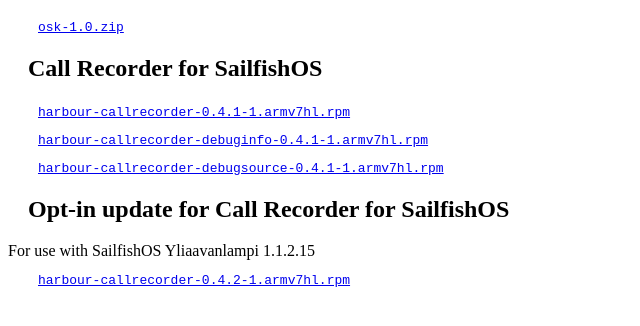
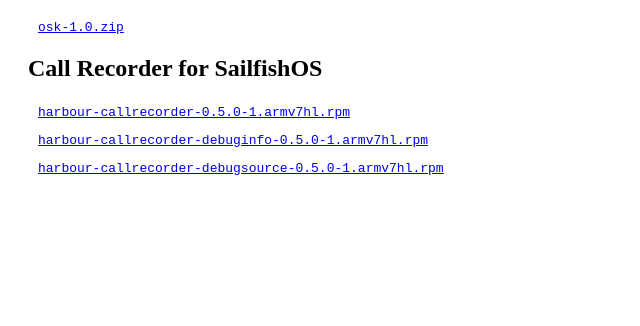
Before and after one commit to dpurgin/dpurgin.github.io, a plain HTML site: page index.html in a window 1280 px wide. Shown: the part 110-436 px from the top of the page, without its empty margins (0-640 px from the left). Drawn offline with Linux system fonts and the light colour scheme.

Commit message:
harbour-callrecorder 0.5.0 added

```diff
--- a/index.html
+++ b/index.html
@@ -27,11 +27,8 @@
         <a href="releases/osk/osk-1.0.zip">osk-1.0.zip</a>
 
         <h2>Call Recorder for SailfishOS</h2>
-            <div><a href="releases/harbour-callrecorder/harbour-callrecorder-0.4.1-1.armv7hl.rpm">harbour-callrecorder-0.4.1-1.armv7hl.rpm</a></div>
-            <div><a href="releases/harbour-callrecorder/harbour-callrecorder-debuginfo-0.4.1-1.armv7hl.rpm">harbour-callrecorder-debuginfo-0.4.1-1.armv7hl.rpm</a></div>
-            <div><a href="releases/harbour-callrecorder/harbour-callrecorder-debugsource-0.4.1-1.armv7hl.rpm">harbour-callrecorder-debugsource-0.4.1-1.armv7hl.rpm</a></div>
-        <h2>Opt-in update for Call Recorder for SailfishOS</h2>
-            <div>For use with SailfishOS Yliaavanlampi 1.1.2.15</div>
-            <div><a href="releases/harbour-callrecorder/harbour-callrecorder-0.4.2-1.armv7hl.rpm">harbour-callrecorder-0.4.2-1.armv7hl.rpm</a></div>
+            <div><a href="releases/harbour-callrecorder/harbour-callrecorder-0.5.0-1.armv7hl.rpm">harbour-callrecorder-0.5.0-1.armv7hl.rpm</a></div>
+            <div><a href="releases/harbour-callrecorder/harbour-callrecorder-debuginfo-0.5.0-1.armv7hl.rpm">harbour-callrecorder-debuginfo-0.5.0-1.armv7hl.rpm</a></div>
+            <div><a href="releases/harbour-callrecorder/harbour-callrecorder-debugsource-0.5.0-1.armv7hl.rpm">harbour-callrecorder-debugsource-0.5.0-1.armv7hl.rpm</a></div>
     </body>
 </html>
```
Also changed, not shown: 3 other files.
